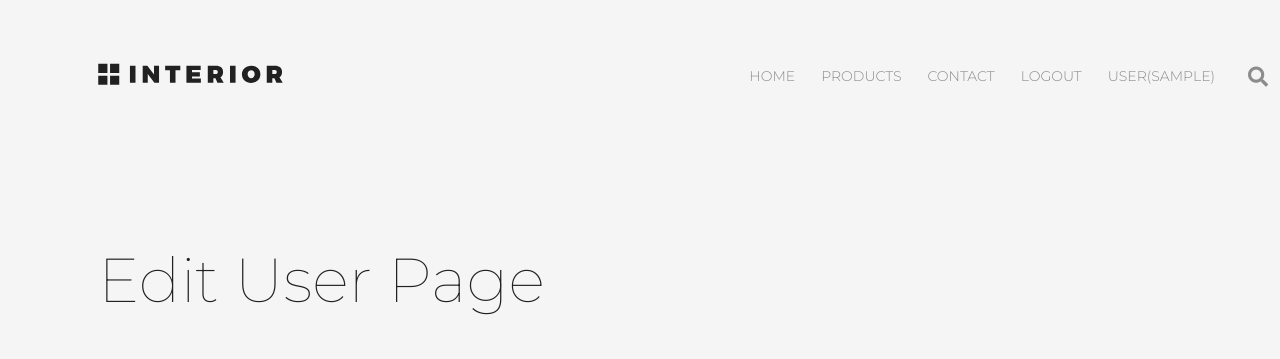
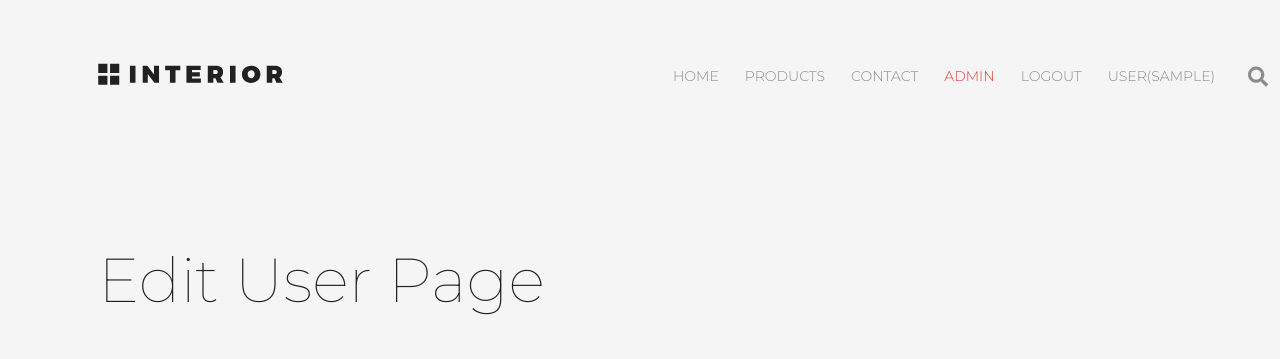
Before and after one commit to kurtatag/geekbrains-django-fundamentals, a Django app: page /auth/edit/ in a window 1280 px wide; the page is wider, and only the part inside the window is pictured. Shown: the top 359 px of that part. Run offline with Django 3.2, Linux system fonts and the light colour scheme; the visitor is signed in with stand-in values (Sample User, id 1); some libraries are stand-ins or nearby versions.

Commit message:
Add to the site main menu a link to the admin site

```diff
--- a/adminapp/urls.py
+++ b/adminapp/urls.py
@@ -21,7 +21,7 @@ urlpatterns = [
     path('products/list/<str:category>/', products.list_by_category, name='products_by_category'),
     path('products/update/<int:pk>/', products.update, name='product_update'),
     path('products/delete/<int:pk>/', products.delete, name='product_delete'),
-    #
+
     # categories
     path('categories/', categories.index, name='categories'),
     path('categories/create/', categories.create, name='category_create'),
--- a/mainapp/templates/mainapp/includes/inc_site_navigation.html
+++ b/mainapp/templates/mainapp/includes/inc_site_navigation.html
@@ -18,6 +18,12 @@
                 </a>
             </li>
         {% endfor %}
+
+        {% if request.user.is_superuser %}
+            <li class="menu-list">
+                <a href="{% url 'admin:index' %}" class="menu-link" style="color: #e53935;">Admin</a>
+            </li>
+        {% endif %}
 
         <li class="menu-list">
             {% if request.user.is_authenticated %}
```
